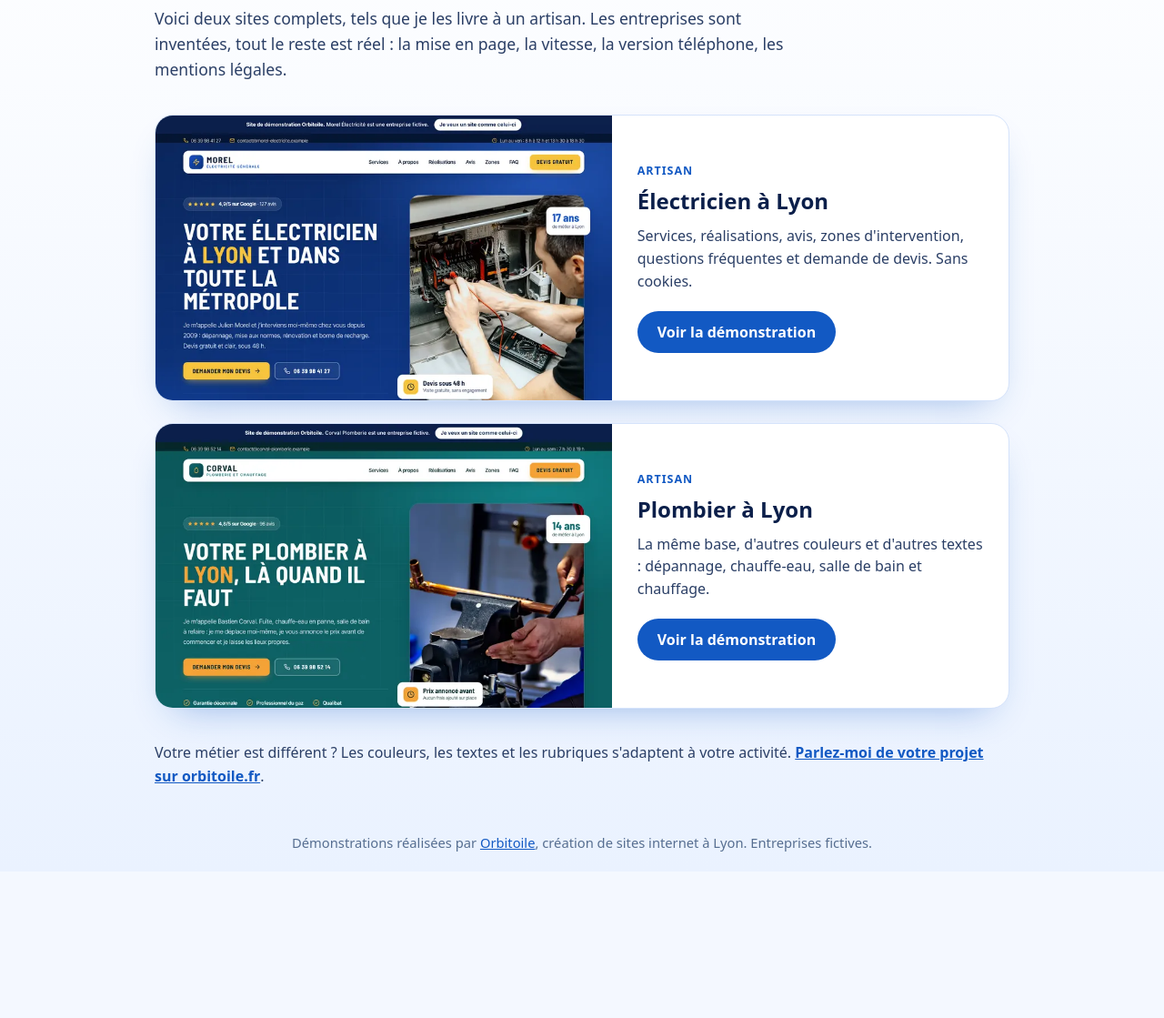
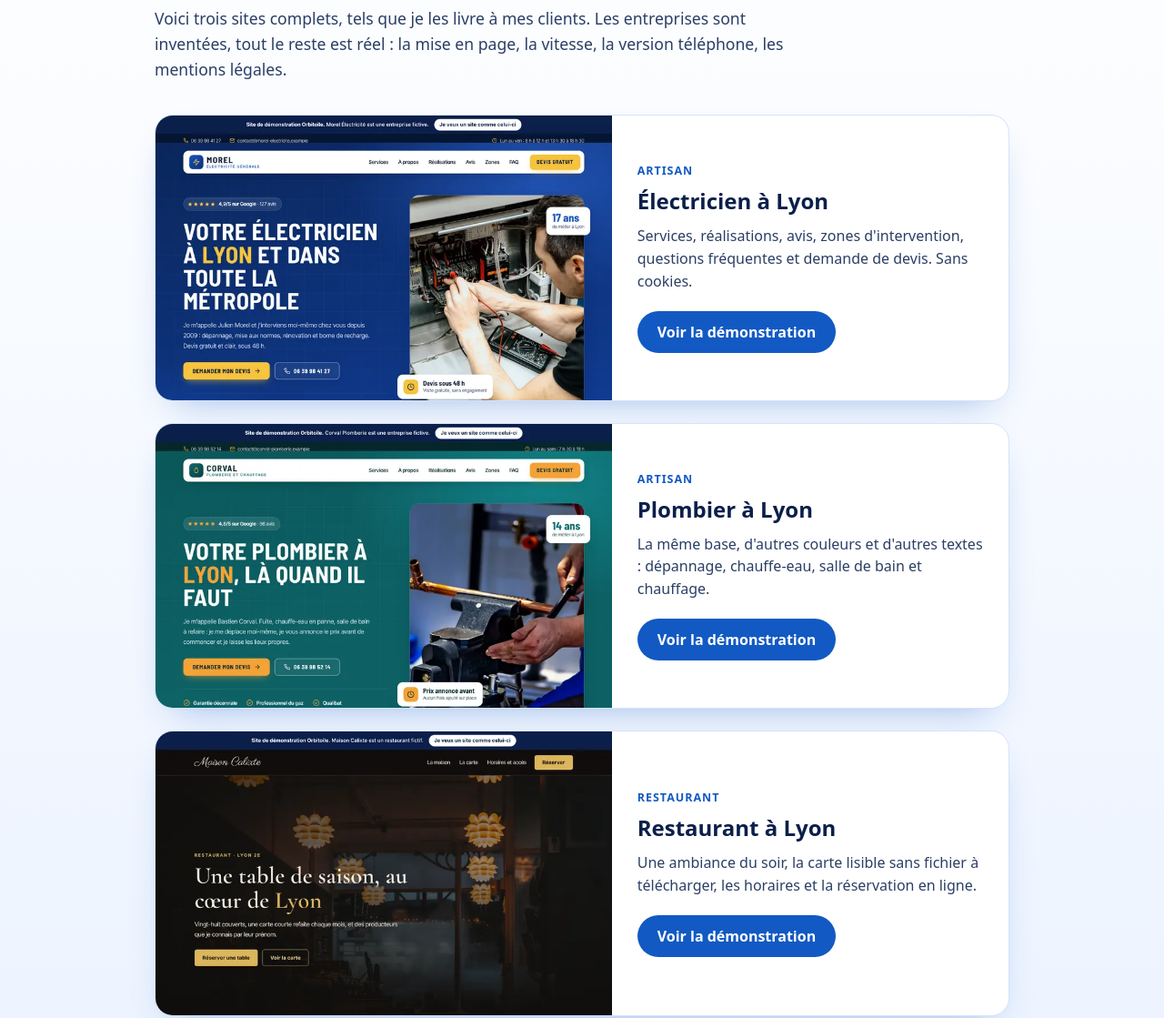
Before and after one commit to orbitoile/orbitoile.github.io, a plain HTML site: page index.html in a window 1280 px wide. Shown: the part 181-1300 px from the top of the page at 91% size. Before the commit the page ends 1139 px from the top, so only its background shows below. Drawn offline with Linux system fonts and the light colour scheme.

Commit message:
Add files via upload

```diff
--- a/index.html
+++ b/index.html
@@ -13,7 +13,7 @@
 <main class="page">
   <a class="marque" href="https://orbitoile.fr/"><img src="icon-192.png" alt="" width="44" height="44">ORBITOILE</a>
   <h1>À quoi ressemblera <span>votre site</span> ?</h1>
-  <p class="intro">Voici deux sites complets, tels que je les livre à un artisan. Les entreprises sont inventées, tout le reste est réel : la mise en page, la vitesse, la version téléphone, les mentions légales.</p>
+  <p class="intro">Voici trois sites complets, tels que je les livre à mes clients. Les entreprises sont inventées, tout le reste est réel : la mise en page, la vitesse, la version téléphone, les mentions légales.</p>
   <a class="carte" href="/artisan/">
     <img src="apercu-artisan.webp" alt="Aperçu du site de démonstration d'un électricien à Lyon" width="800" height="498">
     <div>
@@ -32,6 +32,15 @@
       <span class="bouton">Voir la démonstration</span>
     </div>
   </a>
+  <a class="carte" href="/restaurant/">
+    <img src="apercu-restaurant.webp" alt="Aperçu du site de démonstration d'un restaurant à Lyon" width="800" height="498" loading="lazy">
+    <div>
+      <small>Restaurant</small>
+      <h2>Restaurant à Lyon</h2>
+      <p>Une ambiance du soir, la carte lisible sans fichier à télécharger, les horaires et la réservation en ligne.</p>
+      <span class="bouton">Voir la démonstration</span>
+    </div>
+  </a>
   <p class="suite">Votre métier est différent ? Les couleurs, les textes et les rubriques s'adaptent à votre activité. <a href="https://orbitoile.fr/">Parlez-moi de votre projet sur orbitoile.fr</a>.</p>
 </main>
 <footer>Démonstrations réalisées par <a href="https://orbitoile.fr/">Orbitoile</a>, création de sites internet à Lyon. Entreprises fictives.</footer>
```
Also changed, not shown: 404.html (+9 -0 lines), apercu-restaurant.webp (added).
